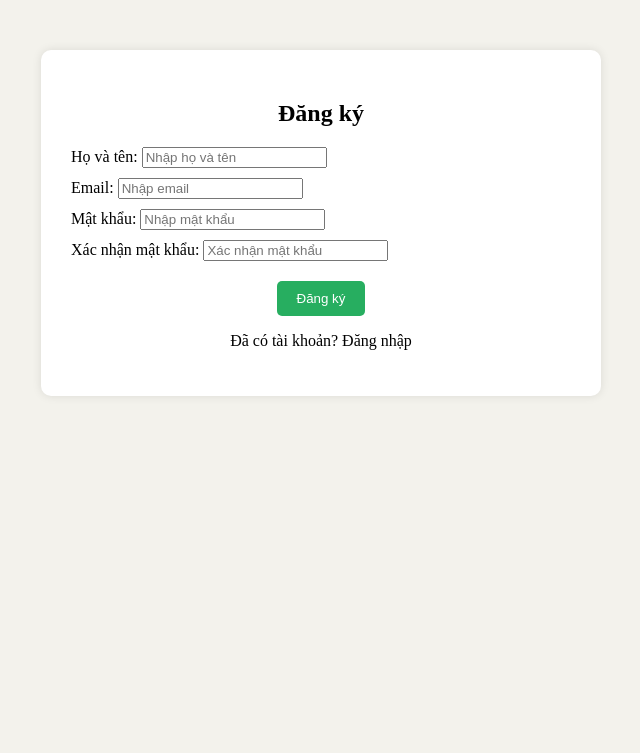
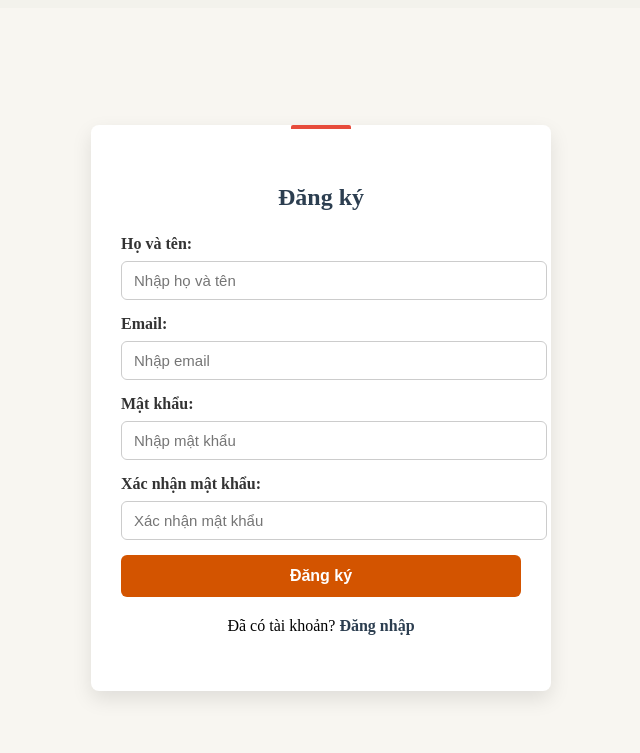
Before and after one commit to Dieulinhqwer304/ThietkeWeb, a plain HTML site: page pages/register.html in a window 1280 px wide. Shown: the whole page, without its empty margins (319-959 px from the left). Drawn offline with Linux system fonts and the light colour scheme.

Commit message:
fix login và register

```diff
--- a/css/style.css
+++ b/css/style.css
@@ -1,5 +1,5 @@
 body {
-  background: #f3f2ec;
+  background: #F3F2EC;
   /* overflow-x: hidden; */
 }
 
@@ -13,24 +13,25 @@ a {
 }
 
 .section-color {
-  background: #edebe4;
+  background: #EDEBE4;
 }
 
 .card-body {
   min-height: 142px;
 }
 
+
 .dropdown-content {
   display: none;
   position: absolute;
-  background-color: #f3f2ec;
+  background-color: #F3F2EC;
   min-width: 160px;
   box-shadow: 0px 8px 16px 0px rgba(0, 0, 0, 0.2);
   z-index: 1;
 }
 
 .dropdown-content a {
-  color: #000000a6;
+  color: #000000A6;
   padding: 12px 16px;
   text-decoration: none;
   display: block;
@@ -40,48 +41,11 @@ a {
   display: block;
 }
 
-.a:hover {
-  color: black;
+.a:hover{
+  color:black;
   opacity: 75;
 }
 
-<<<<<<< HEAD
-.logo-img {
-  max-height: 60px;
-  width: auto;
-  object-fit: contain;
-  transition: transform 0.2s;
-}
-.logo-img:hover {
-  transform: scale(1.05);
-}
-
-.product-card {
-  position: relative;
-}
-
-.action-buttons {
-  bottom: 40px;
-  opacity: 0;
-  transition: opacity 0.3s ease;
-  z-index: 10;
-}
-
-/* Hiện nút khi hover vào ảnh */
-.product-card:hover .action-buttons {
-  opacity: 1;
-}
-
-/* Ẩn nút khỏi layout nếu muốn */
-.action-buttons a {
-  pointer-events: none;
-  transition: transform 0.3s ease;
-}
-
-.product-card:hover .action-buttons a {
-  pointer-events: auto;
-  transform: scale(1.05);
-=======
 form .form-control {
     width: 100%;
     padding: 10px;
@@ -119,5 +83,231 @@ form a {
 
 form a:hover {
     color: #27ae60 !important;
->>>>>>> 9c5331e41778f18363c42136533a3b81260ca455
 }
+
+.auth-container {
+  display: flex;
+  justify-content: center;
+  align-items: center;
+  min-height: 100vh;
+  background-color: #f5f5f5;
+}
+.auth-card {
+  background: white;
+  padding: 30px;
+  border-radius: 12px;
+  box-shadow: 0 4px 15px rgba(0,0,0,0.1);
+  width: 100%;
+  max-width: 400px;
+}
+.auth-card h2 {
+  text-align: center;
+  margin-bottom: 20px;
+  color: #333;
+}
+.input-group {
+  margin-bottom: 15px;
+}
+.input-group label {
+  display: block;
+  margin-bottom: 5px;
+  font-weight: 600;
+}
+.input-group input {
+  width: 100%;
+  padding: 10px;
+  border: 1px solid #ccc;
+  border-radius: 6px;
+  font-size: 14px;
+}
+.btn-red {
+  width: 100%;
+  padding: 12px;
+  background-color: #e74c3c;
+  color: white;
+  border: none;
+  border-radius: 6px;
+  font-size: 16px;
+  cursor: pointer;
+  transition: background-color 0.3s ease;
+}
+.btn-red:hover {
+  background-color: #c0392b;
+}
+.link-group {
+  display: flex;
+  justify-content: space-between;
+  margin-top: 15px;
+}
+.link-group a {
+  color: #555;
+  text-decoration: none;
+  transition: color 0.3s ease;
+}
+.hover-red:hover {
+  color: #e74c3c !important;
+}
+
+/* Auth form enhancements */
+.auth-container {
+  display: flex;
+  justify-content: center;
+  align-items: center;
+  min-height: 90vh;
+  background: #f4f3f2;
+}
+.auth-card {
+  position: relative;
+  background: #fff;
+  padding: 40px 30px;
+  border-radius: 12px;
+  box-shadow: 0 8px 32px rgba(0,0,0,0.05);
+  max-width: 380px;
+  width: 100%;
+}
+.auth-card::before {
+  content: "";
+  position: absolute;
+  top: 0;
+  left: 50%;
+  transform: translateX(-50%);
+  width: 60px;
+  height: 4px;
+  background: #e74c3c;
+  border-top-left-radius: 2px;
+  border-top-right-radius: 2px;
+}
+.auth-card h2 {
+  text-align: center;
+  margin-bottom: 28px;
+  font-size: 24px;
+  color: #2c3e50;
+}
+.input-group {
+  margin-bottom: 20px;
+}
+.input-group input {
+  width: 100%;
+  padding: 12px 14px;
+  border: 1px solid #ccc;
+  border-radius: 8px;
+  font-size: 15px;
+  background: #fafafa;
+}
+.input-group input:focus {
+  outline: none;
+  border-color: #e74c3c;
+  background: #fff;
+}
+.auth-btn {
+  width: 100%;
+  padding: 12px;
+  background: #e74c3c;
+  color: #fff;
+  border: none;
+  border-radius: 8px;
+  font-size: 16px;
+  font-weight: bold;
+  cursor: pointer;
+  transition: background-color 0.3s ease;
+}
+.auth-btn:hover {
+  background: #c0392b;
+}
+.link-group {
+  text-align: center;
+  margin-top: 18px;
+}
+.link-group a {
+  color: #333;
+  text-decoration: none;
+  font-size: 14px;
+  transition: color 0.3s ease;
+}
+.link-group a:hover {
+  color: #e74c3c;
+}
+
+/* Auth form styles */
+.auth-wrapper {
+  display: flex;
+  justify-content: center;
+  align-items: center;
+  min-height: 100vh;
+  background-color: #f8f6f1;
+}
+
+.auth-card {
+  background: #fff;
+  border-radius: 8px;
+  box-shadow: 0 8px 20px rgba(0,0,0,0.1);
+  padding: 40px 30px;
+  max-width: 400px;
+  width: 100%;
+}
+
+.auth-card h2 {
+  text-align: center;
+  margin-bottom: 24px;
+  color: #2c3e50;
+  font-size: 24px;
+}
+
+.form-group {
+  margin-bottom: 20px;
+}
+
+.form-group label {
+  display: block;
+  margin-bottom: 8px;
+  font-weight: 600;
+  color: #333;
+}
+
+.form-group input {
+  width: 100%;
+  padding: 10px 12px;
+  border: 1px solid #ccc;
+  border-radius: 6px;
+  font-size: 15px;
+  transition: border-color 0.3s ease, box-shadow 0.3s ease;
+}
+
+.form-group input:focus {
+  outline: none;
+  border-color: #d35400;
+  box-shadow: 0 0 5px rgba(211,84,0,0.3);
+}
+
+.auth-btn {
+  width: 100%;
+  padding: 12px;
+  background-color: #d35400;
+  color: #fff;
+  border: none;
+  border-radius: 6px;
+  font-size: 16px;
+  font-weight: bold;
+  cursor: pointer;
+  transition: background-color 0.3s ease;
+}
+
+.auth-btn:hover {
+  background-color: #b84300;
+}
+
+.auth-alt {
+  text-align: center;
+  margin-top: 20px;
+}
+
+.auth-alt a {
+  color: #2c3e50;
+  text-decoration: none;
+  font-weight: 600;
+  transition: color 0.3s ease;
+}
+
+.auth-alt a:hover {
+  color: #d35400;
+}
--- a/pages/register.html
+++ b/pages/register.html
@@ -1,99 +1,54 @@
+<!DOCTYPE html>
+<html lang="vi">
+<head>
+  <meta charset="UTF-8" />
+  <title>Đăng ký</title>
   <link rel="stylesheet" href="../css/style.css" />
-
-<div
-  class="container"
-  style="
-    max-width: 500px;
-    margin: 50px auto;
-    padding: 30px;
-    background: #fff;
-    box-shadow: 0 0 10px rgba(0, 0, 0, 0.1);
-    border-radius: 10px;
-  "
->
-  <h2 style="text-align: center; margin-bottom: 20px">Đăng ký</h2>
+</head>
+<body>
+<div class="auth-wrapper">
+  <div class="auth-card">
+    <h2>Đăng ký</h2>
     <form id="registerForm">
       <div class="form-group">
         <label for="fullname">Họ và tên:</label>
-      <input
-        type="text"
-        id="fullname"
-        required
-        class="form-control"
-        placeholder="Nhập họ và tên"
-      />
+        <input type="text" id="fullname" required placeholder="Nhập họ và tên" />
       </div>
-    <div class="form-group" style="margin-top: 10px">
+      <div class="form-group">
         <label for="email">Email:</label>
-      <input
-        type="email"
-        id="email"
-        required
-        class="form-control"
-        placeholder="Nhập email"
-      />
+        <input type="email" id="email" required placeholder="Nhập email" />
       </div>
-    <div class="form-group" style="margin-top: 10px">
+      <div class="form-group">
         <label for="password">Mật khẩu:</label>
-      <input
-        type="password"
-        id="password"
-        required
-        class="form-control"
-        placeholder="Nhập mật khẩu"
-      />
+        <input type="password" id="password" required placeholder="Nhập mật khẩu" />
       </div>
-    <div class="form-group" style="margin-top: 10px">
+      <div class="form-group">
         <label for="confirm">Xác nhận mật khẩu:</label>
-      <input
-        type="password"
-        id="confirm"
-        required
-        class="form-control"
-        placeholder="Xác nhận mật khẩu"
-      />
+        <input type="password" id="confirm" required placeholder="Xác nhận mật khẩu" />
       </div>
-    <div style="text-align: center; margin-top: 20px">
-      <button
-        type="submit"
-        class="btn"
-        style="
-          padding: 10px 20px;
-          background-color: #27ae60;
-          color: white;
-          border: none;
-          border-radius: 5px;
-        "
-      >
-        Đăng ký
-      </button>
+      <button type="submit" class="auth-btn">Đăng ký</button>
+      <p class="auth-alt">Đã có tài khoản? <a href="login.html" class="auth-link">Đăng nhập</a></p>
+    </form>
   </div>
-  </form>
-  <p style="text-align: center; margin-top: 15px">
-    Đã có tài khoản? <a href="login.html">Đăng nhập</a>
-  </p>
 </div>
 
 <script>
-  document
-    .getElementById("registerForm")
-    .addEventListener("submit", function (e) {
+document.getElementById("registerForm").addEventListener("submit", function(e) {
   e.preventDefault();
   const name = document.getElementById("fullname").value.trim();
   const email = document.getElementById("email").value.trim();
   const password = document.getElementById("password").value;
   const confirm = document.getElementById("confirm").value;
-
   if (!name || !email || !password || !confirm) {
     alert("Vui lòng điền đầy đủ thông tin.");
     return;
   }
-
   if (password !== confirm) {
     alert("Mật khẩu xác nhận không khớp.");
     return;
   }
-
   alert("Đăng ký thành công!");
 });
 </script>
+</body>
+</html>
```
Also changed, not shown: pages/login.html (+23 -21 lines). Lines whose indentation alone changed are shown as unchanged.
